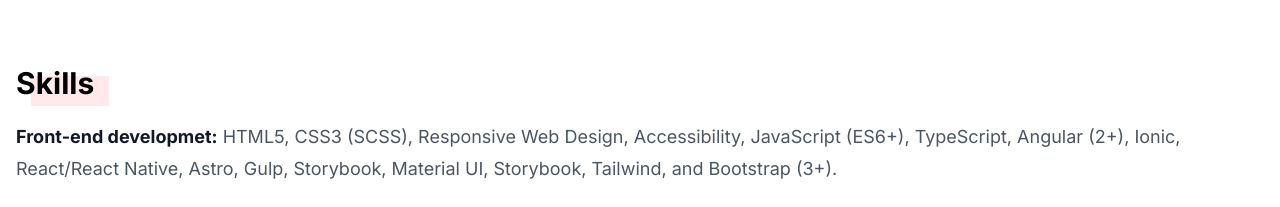
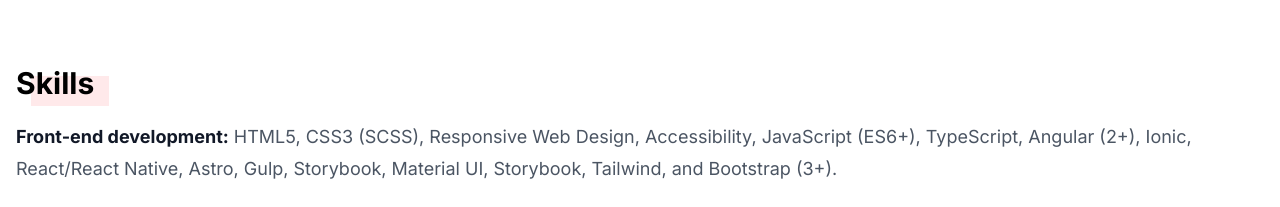
Before and after one commit to randyphalla/randyphalla.github.io, an Astro site: page / in a window 1280 px wide. Shown: the part 1120-1327 px from the top of the page. Built offline with nearby package versions, Linux system fonts and the light colour scheme; Astro itself is replaced by a stand-in of ours.

Commit message:
Fix typo

```diff
--- a/src/pages/index.astro
+++ b/src/pages/index.astro
@@ -131,7 +131,7 @@ const portfolioItems: PortfolioType[] = [
 		<h3 class="hidden">Skills</h3>
 		<h4 class="title-gradient title-gradient--skills mb-5 font-bold text-3xl">Skills</h4>
 		<div class="">
-			<p class="mb-4 text-gray-600 text-base md:text-lg leading-7 md:leading-8"><span class="font-bold text-gray-900">Front-end developmet:</span> HTML5, CSS3 (SCSS), Responsive Web Design, Accessibility, JavaScript (ES6+), TypeScript, Angular (2+), Ionic, React/React Native, Astro, Gulp, Storybook, Material UI, Storybook, Tailwind, and Bootstrap (3+).</p>
+			<p class="mb-4 text-gray-600 text-base md:text-lg leading-7 md:leading-8"><span class="font-bold text-gray-900">Front-end development:</span> HTML5, CSS3 (SCSS), Responsive Web Design, Accessibility, JavaScript (ES6+), TypeScript, Angular (2+), Ionic, React/React Native, Astro, Gulp, Storybook, Material UI, Storybook, Tailwind, and Bootstrap (3+).</p>
 			<p class="mb-4 text-gray-600 text-base md:text-lg leading-7 md:leading-8"><span class="font-bold text-gray-900">Back-end development:</span> Firebase, PHP and MySQL.</p>
 			<p class="mb-4 text-gray-600 text-base md:text-lg leading-7 md:leading-8"><span class="font-bold text-gray-900">Project management:</span> Trello and JIRA.</p>
 			<p class="mb-4 text-gray-600 text-base md:text-lg leading-7 md:leading-8"><span class="font-bold text-gray-900">Tools:</span> Adobe (Photoshop, Illustrator & XD), Figma, Sketch, Microsoft (Teams, Excel & Word), Github, Sourcetree, and Slack.</p>
```
